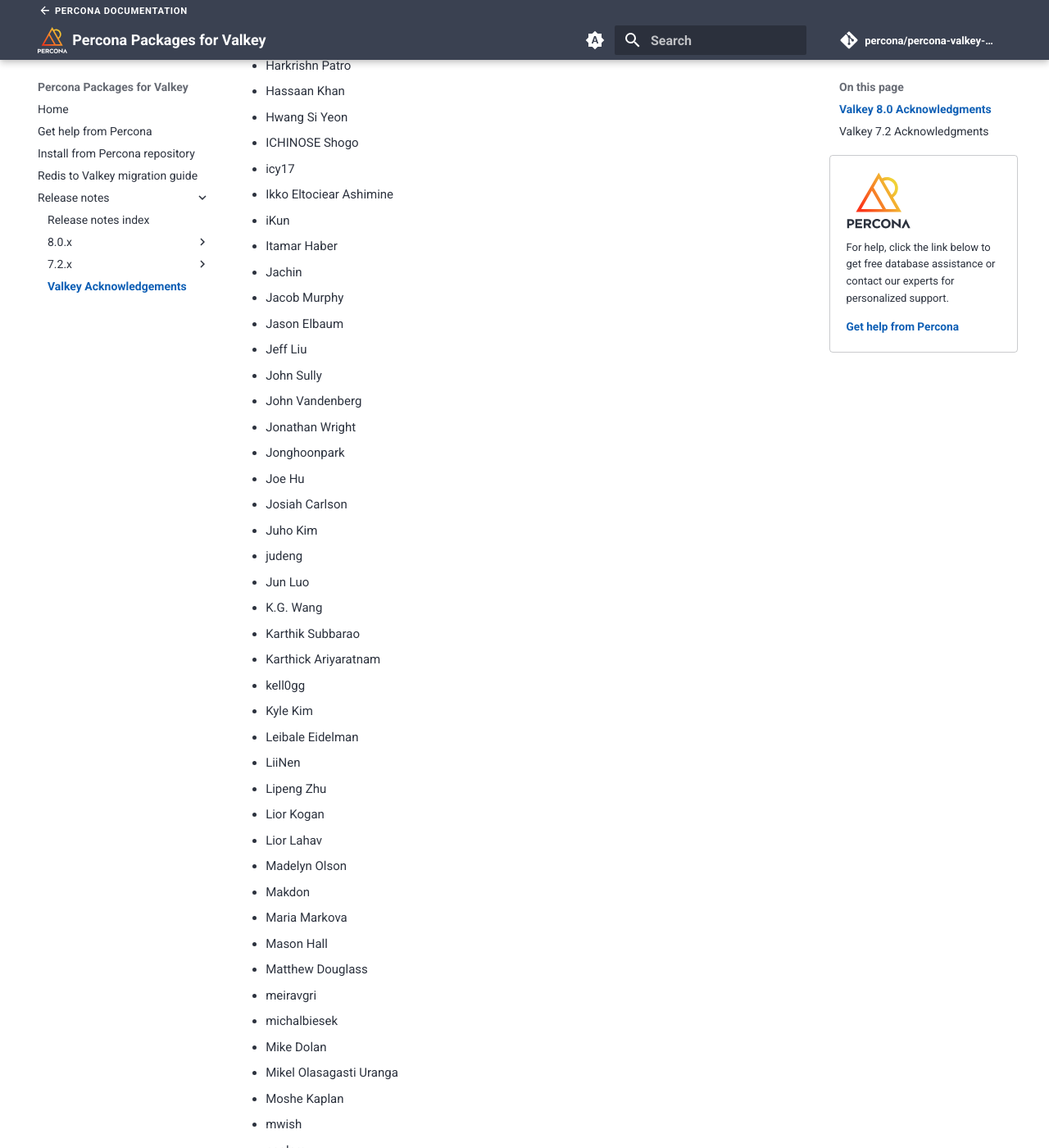
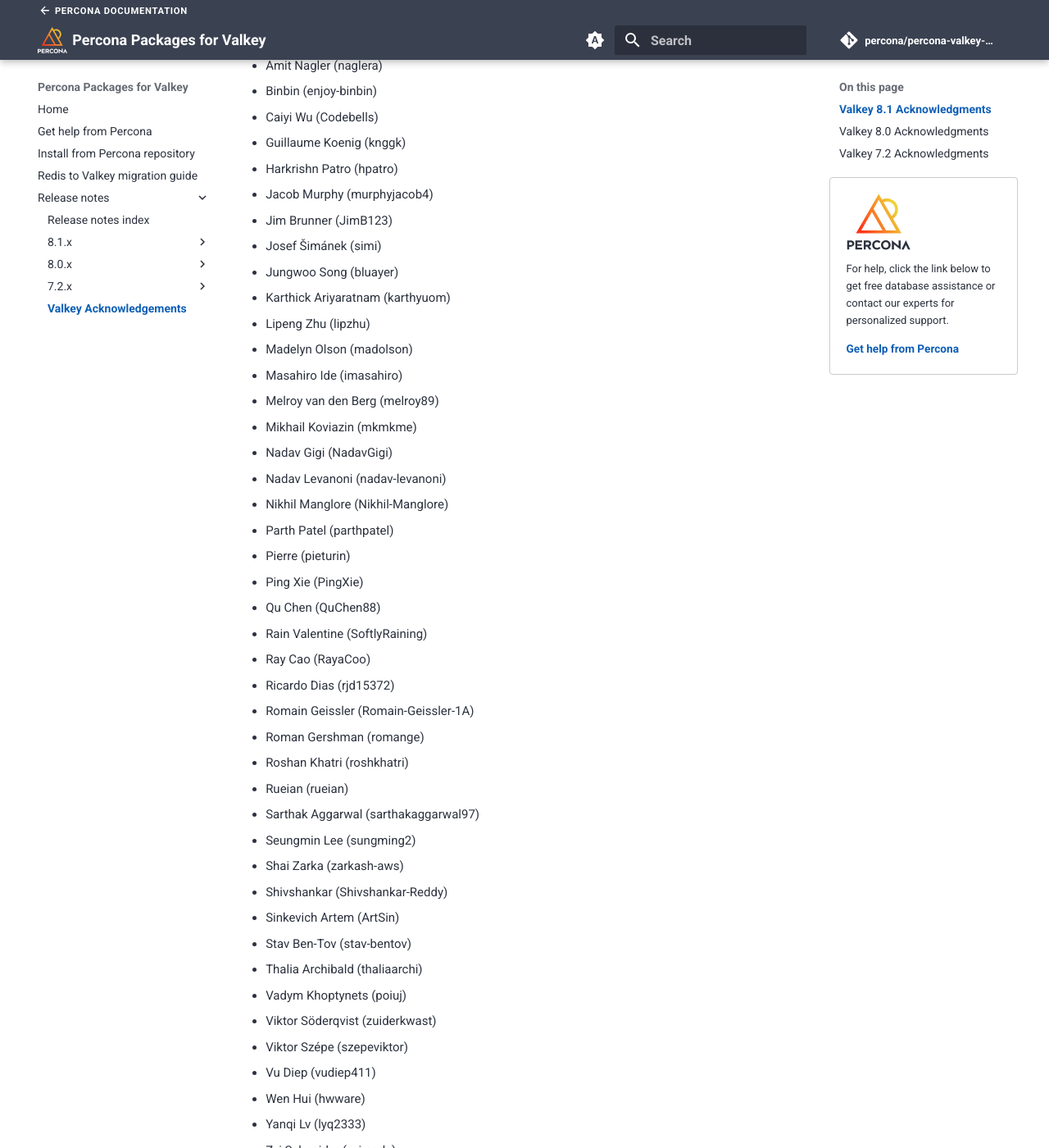
Before and after one commit to percona/percona-valkey-doc, an MkDocs documentation site: the page built from docs/release-notes/acknowledgements.md, in a window 1280 px wide and 1400 px high, scrolled down 684 px. Shown: the whole window at 82% size. Built offline with MkDocs 1.6.1 and Material for MkDocs 9.7.7, drawn with Linux system fonts in a browser that asks for light colours; nearby versions of some CDN libraries; some web fonts are replaced; comment, search, counter and statistics services are not loaded; some of the changed text lies outside the part shown.

Commit message:
Release Notes for v8.1.0 RC1

```diff
--- a/docs/release-notes/acknowledgements.md
+++ b/docs/release-notes/acknowledgements.md
@@ -1,6 +1,77 @@
 # Valkey Acknowledgements
 
 We appreciate the efforts of all who contributed code to Valkey!
+
+## Valkey 8.1 Acknowledgments
+
+- Karthik Subbarao (KarthikSubbarao)
+- Xuyang WANG (Nugine)
+- Yury Fridlyand (Yury-Fridlyand)
+- Ben Totten (bentotten)
+- Danish Mehmood (danish-mehmood)
+- Eran Ifrah (eifrah-aws)
+- gmbnomis
+- kronwerk
+- Stefan Mueller (muelstefamzn)
+- Ran Shidlansik (ranshid)
+- secwall
+- Tal Shachar (talxsha)
+- Uri Yagelnik (uriyage)
+- Basel Naamna (xbasel)
+- Alan Scherger (flyinprogrammer)
+- Amit Nagler (naglera)
+- Binbin (enjoy-binbin)
+- Caiyi Wu (Codebells)
+- Guillaume Koenig (knggk)
+- Harkrishn Patro (hpatro)
+- Jacob Murphy (murphyjacob4)
+- Jim Brunner (JimB123)
+- Josef Šimánek (simi)
+- Jungwoo Song (bluayer)
+- Karthick Ariyaratnam (karthyuom)
+- Lipeng Zhu (lipzhu)
+- Madelyn Olson (madolson)
+- Masahiro Ide (imasahiro)
+- Melroy van den Berg (melroy89)
+- Mikhail Koviazin (mkmkme)
+- Nadav Gigi (NadavGigi)
+- Nadav Levanoni (nadav-levanoni)
+- Nikhil Manglore (Nikhil-Manglore)
+- Parth Patel (parthpatel)
+- Pierre (pieturin)
+- Ping Xie (PingXie)
+- Qu Chen (QuChen88)
+- Rain Valentine (SoftlyRaining)
+- Ray Cao (RayaCoo)
+- Ricardo Dias (rjd15372)
+- Romain Geissler (Romain-Geissler-1A)
+- Roman Gershman (romange)
+- Roshan Khatri (roshkhatri)
+- Rueian (rueian)
+- Sarthak Aggarwal (sarthakaggarwal97)
+- Seungmin Lee (sungming2)
+- Shai Zarka (zarkash-aws)
+- Shivshankar (Shivshankar-Reddy)
+- Sinkevich Artem (ArtSin)
+- Stav Ben-Tov (stav-bentov)
+- Thalia Archibald (thaliaarchi)
+- Vadym Khoptynets (poiuj)
+- Viktor Söderqvist (zuiderkwast)
+- Viktor Szépe (szepeviktor)
+- Vu Diep (vudiep411)
+- Wen Hui (hwware)
+- Yanqi Lv (lyq2333)
+- Zvi Schneider (zvi-code)
+- bodong.ybd (yangbodong22011)
+- chx9 (chx9)
+- otheng (otheng03)
+- skyfirelee (artikell)
+- xingbowang (xingbowang)
+- zhaozhao.zz (soloestoy)
+- zhenwei pi(pizhenwei)
+- zixuan zhao (azuredream)
+- 烈香 (hengyoush)
+- 风去幽墨 (fengquyoumo)
 
 ## Valkey 8.0 Acknowledgments
 
--- a/mkdocs.yml
+++ b/mkdocs.yml
@@ -169,6 +169,8 @@ nav:
   - 'Redis to Valkey migration guide': 'migration.md'
   - Release notes:
     - "Release notes index": release-notes/release-notes.md
+    - 8.1.x:
+      - "8.1.0 RC1": release-notes/8.1.0-rc1.md
     - 8.0.x:
       - "8.0.2": release-notes/8.0.2.md
       - "8.0.1": release-notes/8.0.1.md
```
Also changed, not shown: docs/release-notes/8.1.0-rc1.md (added, +196 -0 lines), docs/release-notes/release-notes.md (+4 -0 lines).
